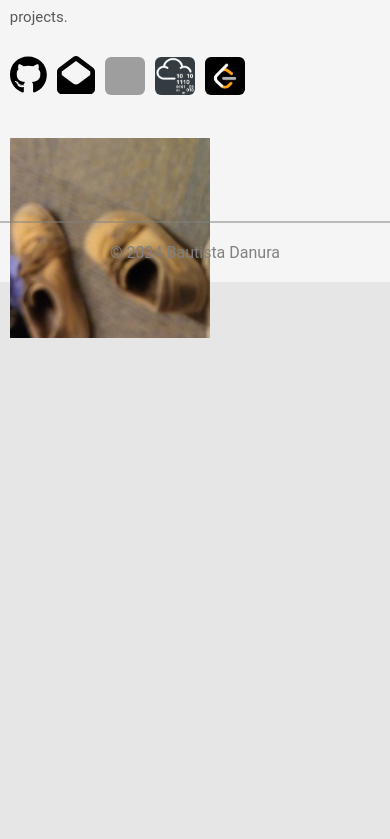
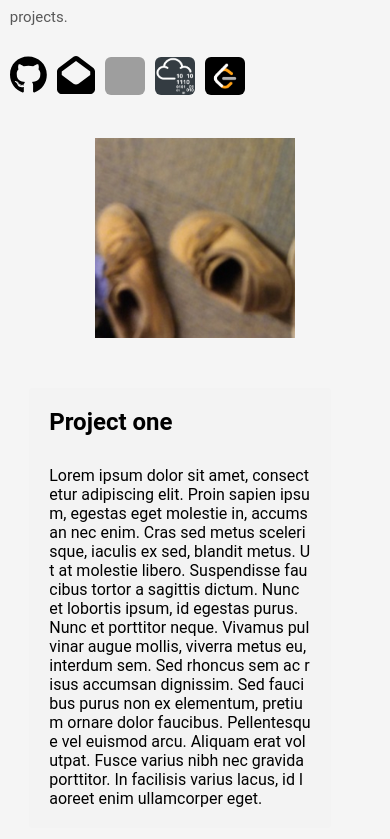
Before and after one commit to Jbdanura/Portfolio, a React (Create React App) app in the folder front/: page /contact in a window 390 px wide. Shown: the part 562-1401 px from the top of the page. Before the commit the page ends 904 px from the top, so only its background shows below. Built offline with nearby package versions, Linux system fonts and the light colour scheme; grey boxes are pictures that could not be loaded.

Commit message:
home page and projects design

```diff
--- a/front/src/Footer.css
+++ b/front/src/Footer.css
@@ -5,7 +5,7 @@
     padding: 20px;
     border-top: 2px solid rgba(128, 128, 128, 0.507);
     text-align: center;
-    width: 70%;
+    width: 100%;
 }
 @media screen and (max-width:1300px){
     .footer{
--- a/front/src/Header.css
+++ b/front/src/Header.css
@@ -16,10 +16,9 @@
     text-decoration: none;
     color: inherit;
 }
-a:visited { text-decoration: none; color: black;}
-a:hover { text-decoration: none; color: black;}
-a:focus { text-decoration: none; color: black;}
-a:hover, a:active { text-decoration: none;color: black;}
+a:hover{
+    color: green;
+}
 .pages .active{
     color: rgb(57, 185, 67)
 }
--- a/front/src/Home.css
+++ b/front/src/Home.css
@@ -1,9 +1,11 @@
 .home{
     width: 70vw;
-    height: 100vh;
+    min-height: 100vh;
     margin: 0 auto;
     background-color: rgb(245, 245, 245);
+    position: relative;
 }
+
 @media screen and (max-width:1300px){
     .home{
         width: 80vw;
--- a/front/src/Home.js
+++ b/front/src/Home.js
@@ -28,6 +28,7 @@ const Home = () => {
             </Routes>
             {active === "home" && <div className="home-active">
               <HomeContent/>
+              <Projects/>
             </div>}
             <Footer/>
         </Router>
--- a/front/src/HomeContent.css
+++ b/front/src/HomeContent.css
@@ -2,6 +2,9 @@
     width: 80%;
     margin: 0 auto;
     margin-top: 60px;
+}
+.home-content{
+    margin-bottom: 100px;
 }
 .home-main{
     display: flex;
@@ -116,8 +119,13 @@
         height: 38px;
         transform: translateY(6px);
     }
+    .home-content{
+        margin-bottom: 20px;
+    }
     .home-main .right img{
-        margin: 0;
+        margin: 0 auto;
+        display: flex;
+        justify-content: center;
         margin-top: 40px;
     }
 
--- /dev/null
+++ b/front/src/Projects.css
@@ -0,0 +1,46 @@
+.projects-container{
+    display: grid;
+    grid-template-columns: 1fr 1fr 1fr;
+    width: 80%;
+    margin: 0 auto;
+    padding-bottom: 150px;
+}
+.project{
+    margin-right: 30px;
+    margin-top: 30px;
+    padding: 20px;
+    background-color: rgba(128, 128, 128, 0.014);
+    border-radius: 3px;
+    word-break:break-all;
+}
+.project:hover{
+    background-color: rgba(128, 128, 128, 0.074);
+    cursor: pointer;
+}
+.project p{
+    margin-top: 30px;
+}
+@media screen and (max-width: 1200px){
+    .projects-container{
+        grid-template-columns: 1fr 1fr;
+        width: 85%;
+    }
+}
+@media screen and (max-width: 900px){
+    .projects-container{
+        grid-template-columns: 1fr 1fr;
+        width: 90%;
+    }
+}
+@media screen and (max-width: 800px){
+    .projects-container{
+        grid-template-columns: 1fr 1fr;
+        width: 95%;
+    }
+}
+@media screen and (max-width: 1200px){
+    .projects-container{
+        grid-template-columns: 1fr;
+        width: 85%;
+    }
+}
--- a/front/src/Projects.js
+++ b/front/src/Projects.js
@@ -1,9 +1,17 @@
 import React, { useEffect } from 'react'
+import projects from "./ProjectsInfo"
+import "./Projects.css"
 
-const Projects = ({setActive}) => {
-
+const Projects = () => {
   return (
-    <div>Projects</div>
+    <div className="projects-container">
+      {projects && projects.map(project=>{
+        return <div className="project">
+          <h2>{project.title}</h2>
+          <p>{project.content}</p>
+        </div>
+      })}
+    </div>
   )
 }
 
--- /dev/null
+++ b/front/src/ProjectsInfo.js
@@ -0,0 +1,9 @@
+const projects = [
+    {title:"Project one", content:"Lorem ipsum dolor sit amet, consectetur adipiscing elit. Proin sapien ipsum, egestas eget molestie in, accumsan nec enim. Cras sed metus scelerisque, iaculis ex sed, blandit metus. Ut at molestie libero. Suspendisse faucibus tortor a sagittis dictum. Nunc et lobortis ipsum, id egestas purus. Nunc et porttitor neque. Vivamus pulvinar augue mollis, viverra metus eu, interdum sem. Sed rhoncus sem ac risus accumsan dignissim. Sed faucibus purus non ex elementum, pretium ornare dolor faucibus. Pellentesque vel euismod arcu. Aliquam erat volutpat. Fusce varius nibh nec gravida porttitor. In facilisis varius lacus, id laoreet enim ullamcorper eget."},
+    {title:"Project two",content:"Aenean ultrices, purus in sollicitudin aliquet, nulla dolor condimentum mauris, non tristique orci diam quis eros. Donec eleifend dui vel tortor blandit, vel tempor odio rhoncus. Quisque eu bibendum velit. Aliquam erat volutpat. Lorem ipsum dolor sit amet, consectetur adipiscing elit. Maecenas semper neque egestas metus volutpat, eu bibendum arcu dictum. Sed turpis ex, feugiat sed eleifend et, rutrum vel lectus."},
+    {title:"Project three",content:"Duis sit amet dignissim lectus, sit amet maximus ex. Sed ante velit, lobortis vel aliquet nec, aliquam ac ex. Ut tincidunt varius diam, vitae auctor ante. Maecenas sodales est nec metus consequat congue. Praesent finibus felis mauris, a suscipit sapien porttitor quis. Nulla pretium eros eget neque placerat luctus. Pellentesque habitant morbi tristique senectus et netus et malesuada fames ac turpis egestas. Phasellus eget dictum mauris. Duis ornare, nisl quis viverra bibendum, mi elit cursus elit, ac maximus ex est sit amet augue. Vivamus posuere tincidunt erat, a congue augue pharetra vel."},
+    {title:"Project four",content:"Pellentesque aliquam fermentum justo nec sagittis. Curabitur ultrices mattis lorem, nec egestas eros facilisis nec. Mauris gravida massa a justo congue, sit amet euismod tortor faucibus. Sed rutrum euismod nisl aliquam sagittis. Curabitur vitae eros nec massa consequat dictum vitae ac eros. Aenean ac mauris vitae dolor tempor dignissim at eget turpis. Morbi dictum et ante vitae fermentum."},
+    {title:"Project five",content:"Fusce ut bibendum magna. Mauris ac tempus tellus, nec tempus neque. In facilisis mauris vitae dui euismod, vitae finibus augue dignissim. Mauris vitae leo sit amet ante porta dignissim et eget nibh. In hac habitasse platea dictumst. Maecenas ultrices odio id ipsum lobortis, ac maximus justo tincidunt. Mauris et lobortis dolor. Aliquam bibendum dictum auctor. Donec vitae nibh et enim dignissim viverra vitae at nulla. Aliquam est nisl, finibus quis ligula eget, tincidunt mattis eros. Phasellus eu consequat lorem. Nulla facilisi. Pellentesque metus tortor, scelerisque et nunc vitae, consectetur luctus lorem. Quisque mattis lectus sit amet tincidunt vulputate."},
+]
+
+export default projects
```
